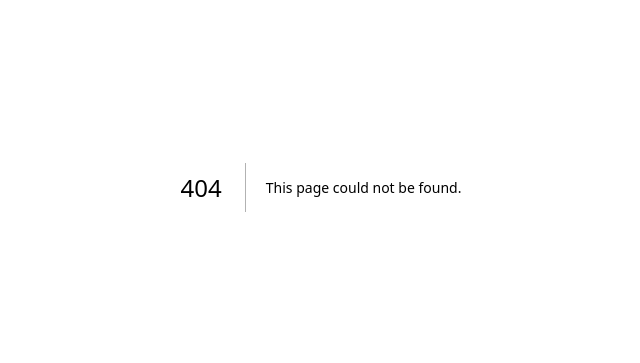
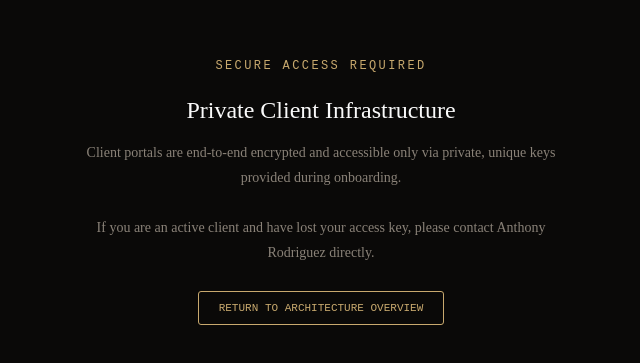
Before and after one commit to RodActual/Consulting-Site, a Next.js app: page /portal/login-notice in a window 1280 px wide. Before the commit this address had no page. Shown: the part 213-576 px from the top of the page, without its empty margins (319-959 px from the left). Built offline with nearby package versions, Linux system fonts and the light colour scheme.

Commit message:
Added client portal page and login notice page

```diff
--- /dev/null
+++ b/app/portal/login-notice/page.tsx
@@ -0,0 +1,54 @@
+"use client";
+
+import Link from "next/link";
+
+export default function LoginNotice() {
+  return (
+    <div style={{
+      minHeight: "100vh",
+      background: "#0a0908",
+      color: "#ccc8c8",
+      display: "flex",
+      alignItems: "center",
+      justifyContent: "center",
+      padding: "20px",
+      textAlign: "center"
+    }}>
+      <div style={{ maxWidth: "500px" }}>
+        <div style={{
+          fontFamily: "monospace",
+          fontSize: "12px",
+          color: "#c8a96e",
+          letterSpacing: "0.2em",
+          marginBottom: "24px"
+        }}>
+          SECURE ACCESS REQUIRED
+        </div>
+
+        <h1 style={{ fontSize: "24px", fontWeight: "400", color: "#FAFAFA", marginBottom: "16px" }}>
+          Private Client Infrastructure
+        </h1>
+
+        <p style={{ fontSize: "14px", lineHeight: "1.8", color: "#8a8278", marginBottom: "32px" }}>
+          Client portals are end-to-end encrypted and accessible only via
+          private, unique keys provided during onboarding.
+          <br /><br />
+          If you are an active client and have lost your access key,
+          please contact Anthony Rodriguez directly.
+        </p>
+
+        <Link href="/" style={{
+          fontSize: "11px",
+          color: "#c8a96e",
+          textDecoration: "none",
+          fontFamily: "monospace",
+          border: "1px solid #c8a96e",
+          padding: "10px 20px",
+          borderRadius: "3px"
+        }}>
+          RETURN TO ARCHITECTURE OVERVIEW
+        </Link>
+      </div>
+    </div>
+  );
+}
--- a/package.json
+++ b/package.json
@@ -11,6 +11,7 @@
   "dependencies": {
     "@vercel/analytics": "^2.0.1",
     "@vercel/speed-insights": "^2.0.0",
+    "nanoid": "^5.1.11",
     "next": "latest",
     "react": "latest",
     "react-dom": "latest"
```
Also changed, not shown: app/page.tsx (+20 -3 lines), app/portal/[clientId]/page.tsx (added, +37 -0 lines), lib/portalData.ts (added, +16 -0 lines), 1 other file (tests, documents, lock files or other folders).
